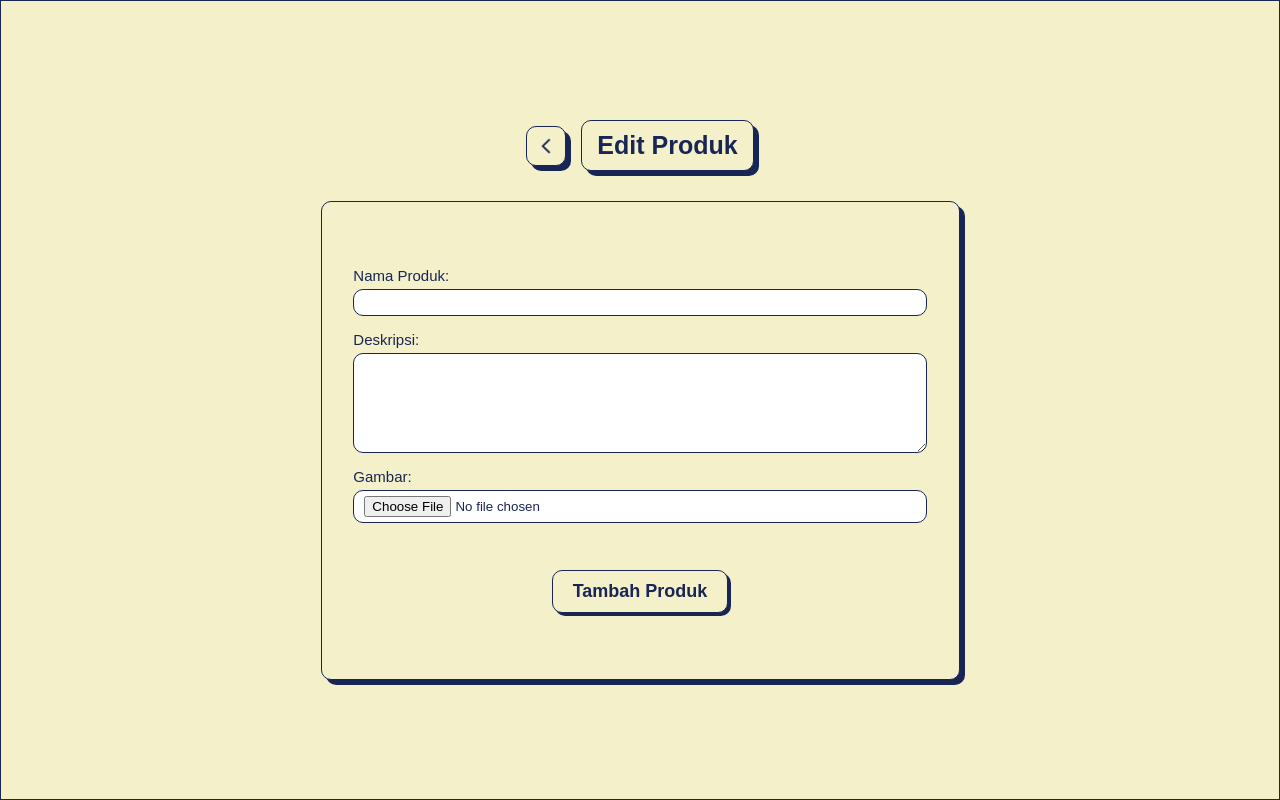
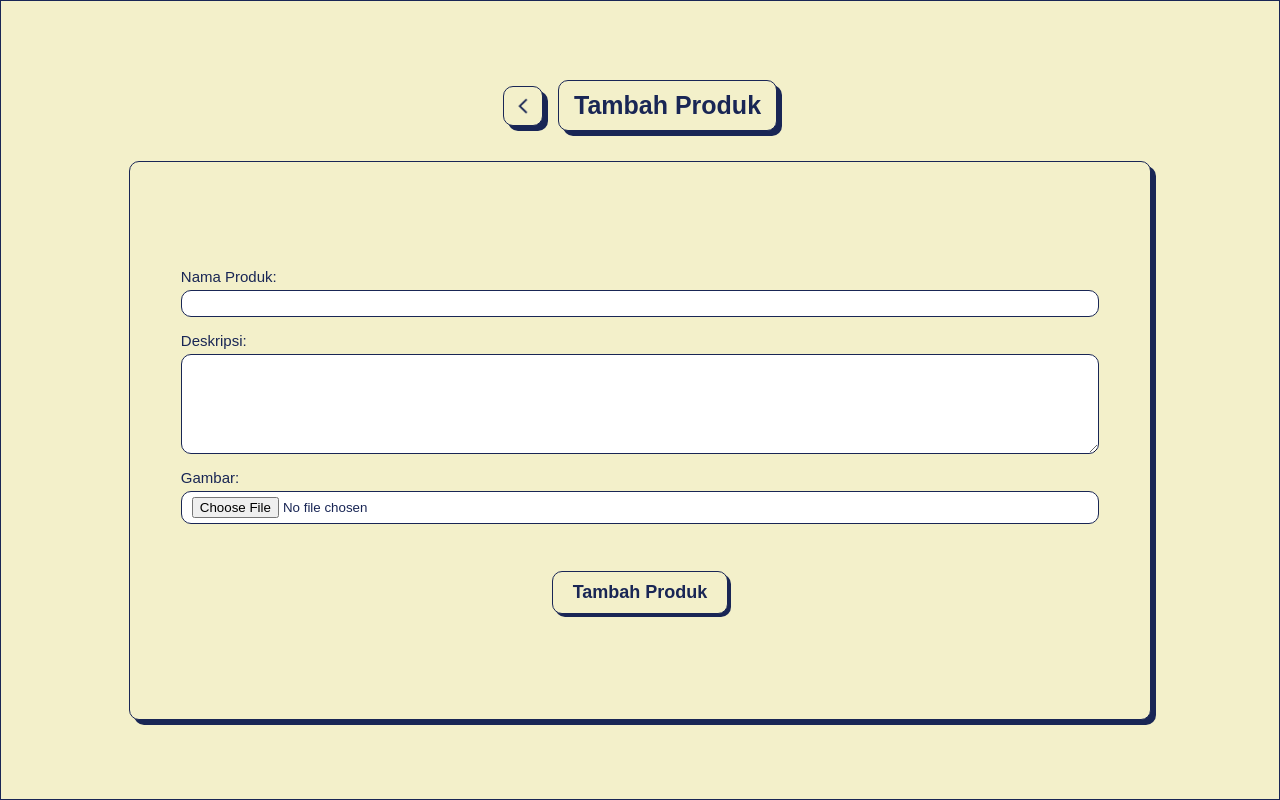
Before and after one commit to abidalfarzan/boshoes-web, a PHP site: page /crud/create.php in a window 1280 px wide. Run offline with PHP 8.4, Linux system fonts and the light colour scheme; the visitor is signed in with stand-in values (Sample User, id 1).

Commit message:
style update

```diff
--- a/crud/create.php
+++ b/crud/create.php
@@ -60,7 +60,7 @@ if (isset($_POST['add'])) {
 
         <div class="menu">
             <a href="../admin.php"><img src="../img/back.png" alt="Back"></a>
-            <h1 class="shoes_title">Edit Produk</h1>
+            <h1 class="shoes_title">Tambah Produk</h1>
         </div>
 
         <form method="POST" enctype="multipart/form-data">
--- a/crud/edit.php
+++ b/crud/edit.php
@@ -1,6 +1,6 @@
 <?php
 require('../db/connect.php');
-include('auth/function.php');
+include('../auth/function.php');
 
 // Periksa apakah user sudah login
 if (!isLoggedIn()) {
--- a/crud/style/create.css
+++ b/crud/style/create.css
@@ -79,8 +79,8 @@ body {
 
 form {
     margin-top: 3rem;
-    width: 50%;
-    height: 60%;
+    width: 80%;
+    height: 70%;
     display: flex;
     flex-direction: column;
     align-items: center;
--- a/crud/style/edit.css
+++ b/crud/style/edit.css
@@ -79,7 +79,7 @@ body {
 
 form {
     margin-top: 3rem;
-    width: 50%;
+    width: 80%;
     height: 80%;
     display: flex;
     flex-direction: column;
```
